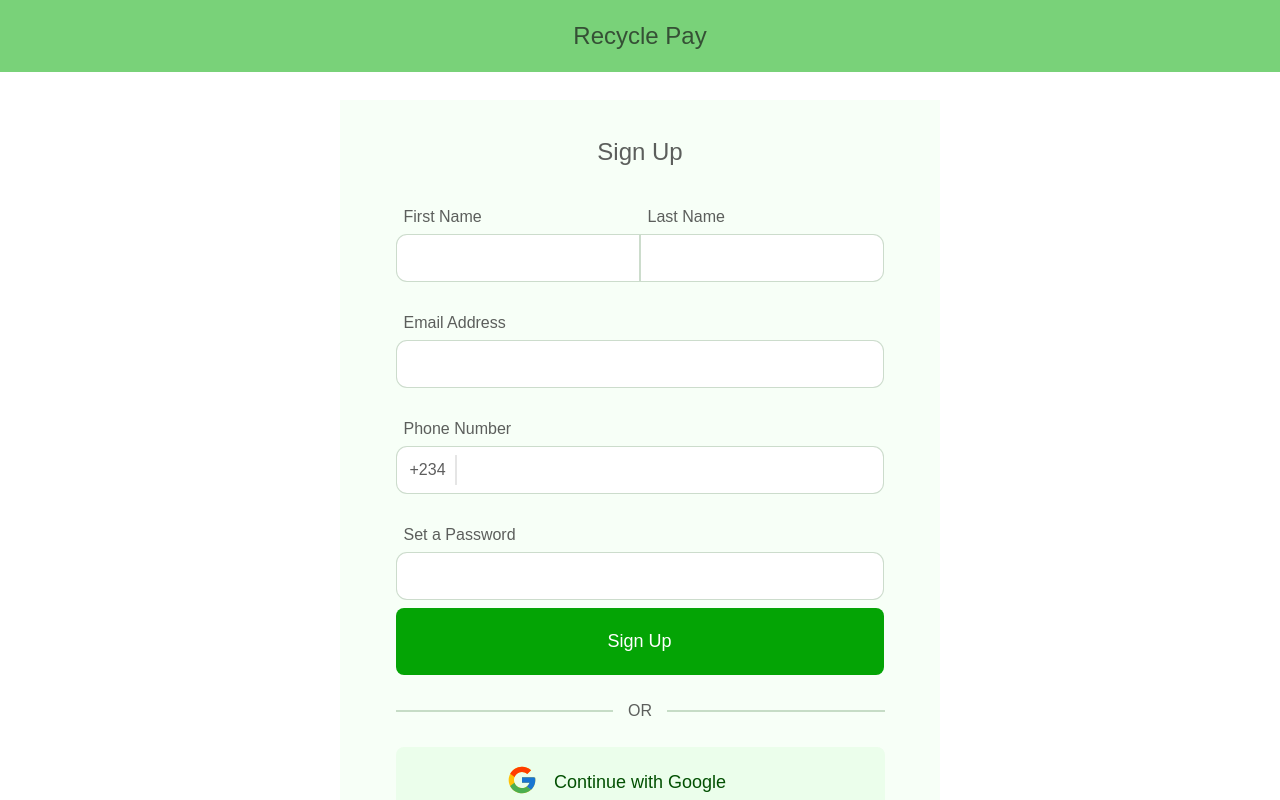
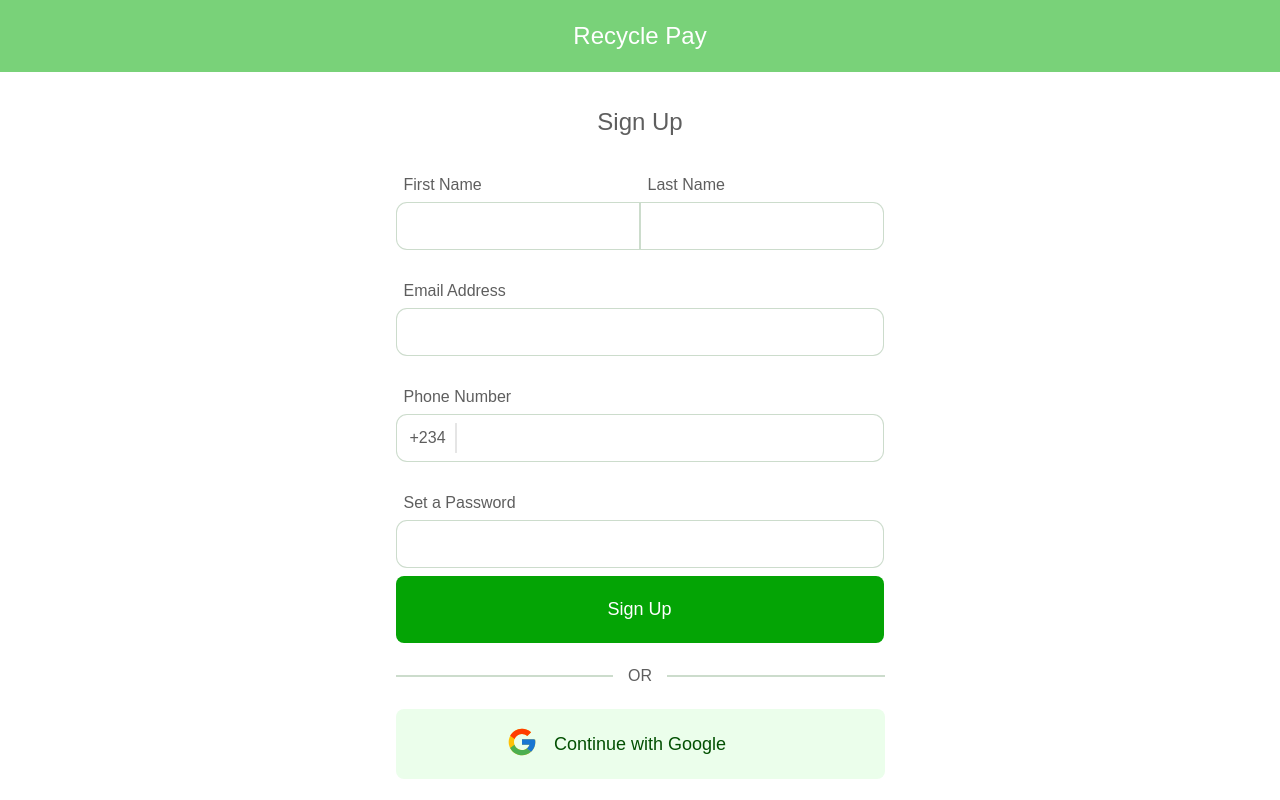
Before and after one commit to teddyrugged/Recycle-pay-react-app, a React (Create React App) app: page / in a window 1280 px wide. Shown: the top 800 px of the page. Built offline with nearby package versions, Linux system fonts and the light colour scheme; a web font is replaced by a local one.

Commit message:
styling: fix style and css

```diff
--- a/src/components/elements/Text/index.jsx
+++ b/src/components/elements/Text/index.jsx
@@ -1,18 +1,15 @@
 import React from 'react';
 import PropTypes from 'prop-types';
-import clsx from 'clsx';
 
 const colors = {
   'primary-main': 'var(--primary-main)',
   black: 'var(--neutral-70)',
   'secondary-80': 'var(--secondary-80)',
+  white: '#ffffff',
 };
 
-export const Text = ({ text, size, weight, styleType, children, color }) => (
-  <p
-    style={{ fontSize: size || 16, fontWeight: weight || 450, color: colors[color || 'black'] }}
-    className={clsx(`${styleType}`)}
-  >
+export const Text = ({ text, size, weight, children, color, ...props }) => (
+  <p style={{ fontSize: size || 16, fontWeight: weight || 450, color: colors[color || 'black'] }} {...props}>
     {text || children}
   </p>
 );
@@ -21,7 +18,6 @@ export const Heading = ({ text, size, weight, styleType, level, children, ...pro
   React.createElement(
     `h${level || 1}`,
     {
-      className: { styleType },
       style: {
         fontSize: size || 16,
         fontWeight: weight || 450,
@@ -37,7 +33,6 @@ const basePropTypes = {
   weight: PropTypes.oneOf([400, 500, 700]),
   size: PropTypes.number,
   text: PropTypes.string,
-  styleType: PropTypes.string,
   children: PropTypes.node,
   color: PropTypes.oneOf(Object.keys(colors)),
 };
--- a/src/index.css
+++ b/src/index.css
@@ -6,6 +6,7 @@
   /*primary*/
   --primary-main: #04a405;
   --primary-10: #ebfeeb;
+  --primary-40: #79d279;
   --primary-80: #025002;
 
   /*neutral*/
--- a/src/layouts/AuthLayout.jsx
+++ b/src/layouts/AuthLayout.jsx
@@ -1,15 +1,19 @@
 import React from 'react';
-import './signup.css';
+import 'layouts/authLayout.css';
 import PropTypes from 'prop-types';
 import { Text } from 'components';
 import clsx from 'clsx';
 
 export const AuthLayout = ({ children, headerClassName, bodyClassName }) => (
   <>
-    <header className={clsx('nav-container', headerClassName)}>
-      <Text size={24}>Recycle Pay</Text>
+    <header className={clsx('nav-header', headerClassName)}>
+      <Text size={24} color="white">
+        Recycle Pay
+      </Text>
     </header>
-    <div className={clsx('form-container', bodyClassName)}>{children}</div>
+    <div className={clsx('form-container', bodyClassName)}>
+      <div className="nav-content">{children}</div>
+    </div>
   </>
 );
 
--- /dev/null
+++ b/src/layouts/authLayout.css
@@ -0,0 +1,20 @@
+.nav-header {
+  background: var(--primary-40);
+  width: 100%;
+  height: 72px;
+  display: flex;
+  justify-content: center;
+  align-items: center;
+}
+
+.form-container {
+  padding: 20px;
+  width: 100%;
+  max-width: 1440px;
+  margin: 0 auto;
+}
+
+.nav-content {
+  display: flex;
+  justify-content: center;
+}
--- a/src/layouts/signup.css
+++ /dev/null
@@ -1,34 +0,0 @@
-/* MOBILE */
-
-.form-container {
-  width: 100%;
-  margin: 0 auto;
-  background: #ebfeeb66;
-  display: flex;
-  flex-direction: column;
-  align-items: center;
-  margin-top: 100px;
-  padding: 20px 10px;
-  gap: 20px;
-}
-
-div header {
-  background: #79d279;
-  position: absolute;
-  width: 100%;
-  height: 72px;
-  left: 0px;
-  top: 0px;
-  right: 0px;
-  color: #fff;
-  display: flex;
-  justify-content: center;
-  align-items: center;
-}
-
-@media screen and (min-width: 768px) {
-  .form-container {
-    width: 600px;
-    padding: 20px 30px;
-  }
-}
```
Also changed, not shown: 1 other file (tests, documents, lock files or other folders).
